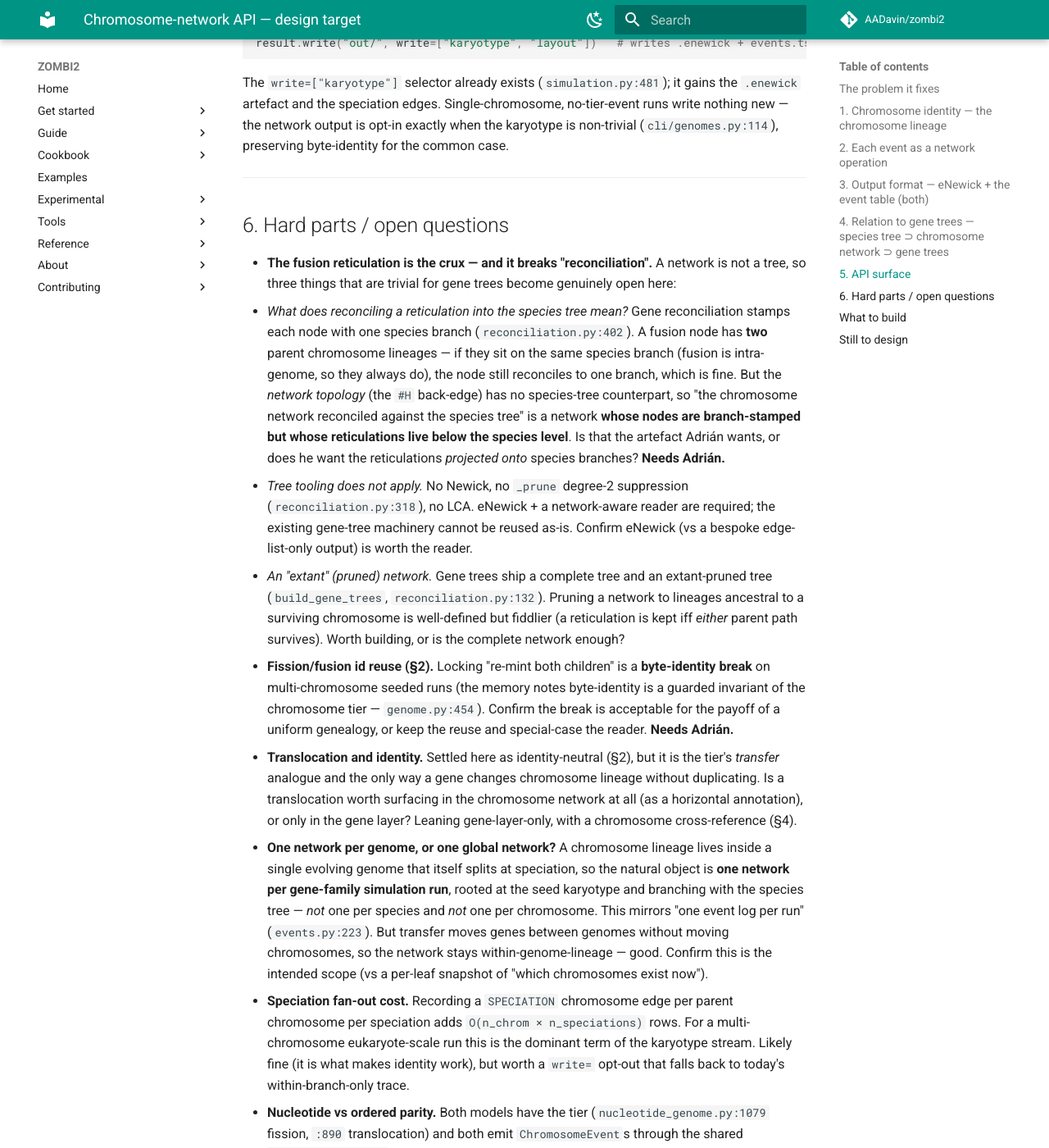
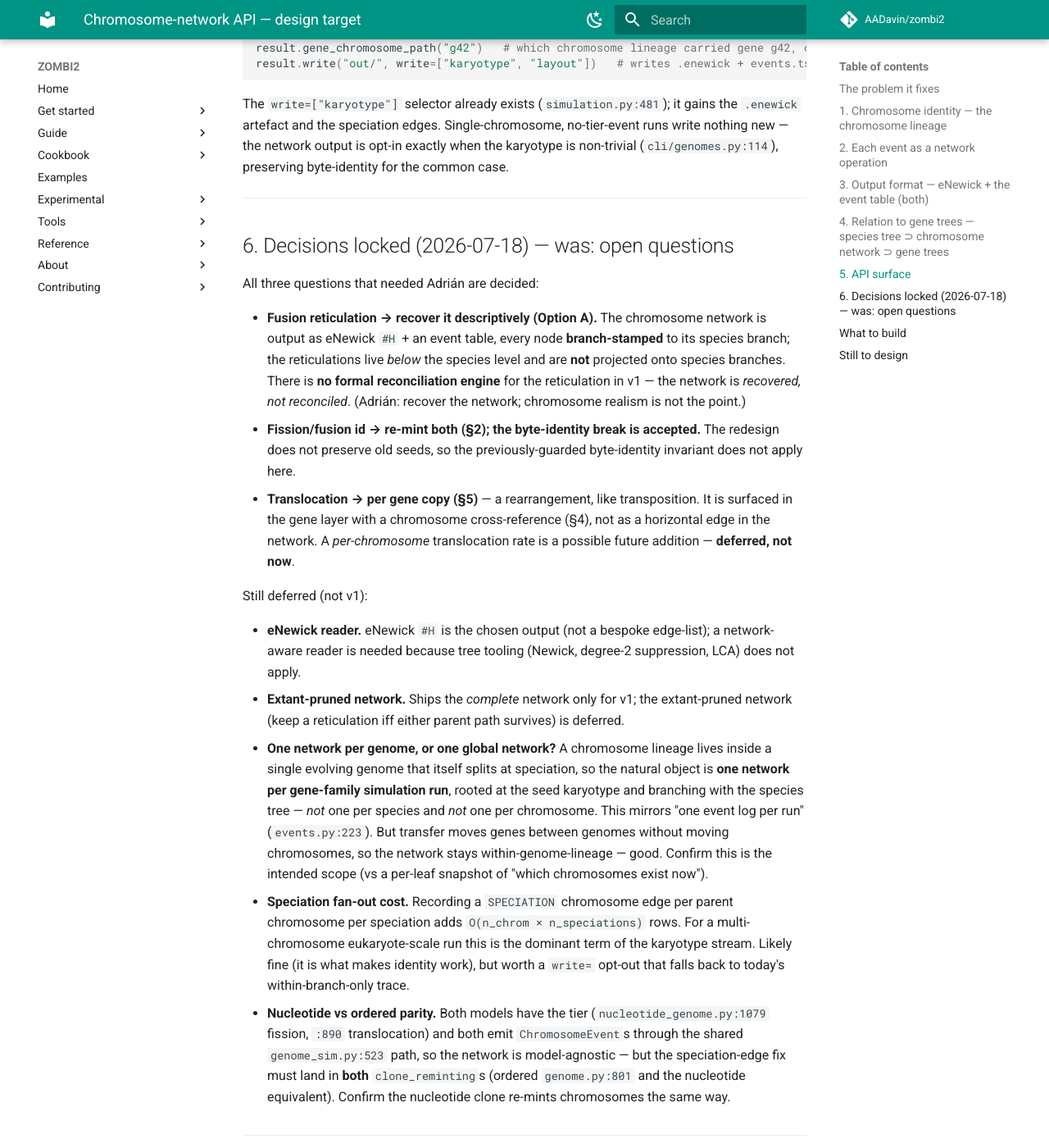
Before and after one commit to AADavin/zombi2, an MkDocs documentation site: the page built from docs/design/chromosome-network.md, in a window 1280 px wide and 1400 px high, scrolled down 6466 px. Shown: the whole window at 82% size. Built offline with MkDocs 1.6.1 and Material for MkDocs 9.7.7, drawn with Linux system fonts in a browser that asks for light colours; comment, search, counter and statistics services are not loaded; some of the changed text lies outside the part shown.

Commit message:
docs(design): lock the 3 chromosome decisions (Adrian, 2026-07-18)
1. Fusion reticulation -> recover descriptively (Option A): eNewick #H +
   event table, nodes branch-stamped, reticulations below species level, NO
   formal reconciliation engine for v1.
2. Fission/fusion id -> re-mint both children; byte-identity break accepted
   (the redesign does not preserve seeds).
3. Translocation -> per gene copy (a rearrangement, like transposition); a
   per-chromosome translocation rate is deferred.
All three 'Needs Adrian' items in section 6 are resolved.

Co-Authored-By: Claude Opus 4.8 <noreply@anthropic.com>

```diff
--- a/docs/design/chromosome-network.md
+++ b/docs/design/chromosome-network.md
@@ -93,16 +93,15 @@ Notes that need to be exact:
 - **Fission is a bifurcation, but the source id is reused.** Today the source chromosome keeps its
   `chrom_id` and only the excised arc gets a new one (`children=(src, new_cid)`, `genome.py:838`). For a
   clean genealogy the *surviving* segment is a **new lineage** too — the pre-fission chromosome ended.
-  **Decision to lock:** at fission, re-mint **both** children (`parents=(src,), children=(a, b)` with
-  two fresh ids), so a fission node looks like a speciation node and no id spans an event. This is a
-  behaviour change (byte-identity break on multi-chromosome seeds) but it is the only way "a lineage
-  ends at each event" holds uniformly. *(Alternative: keep the reuse and special-case it in the reader.
-  Rejected — it makes the source lineage's "birth" ambiguous.)*
+  **Decided (Adrián, 2026-07-18): at fission, re-mint both children** (`parents=(src,), children=(a, b)`
+  with two fresh ids), so a fission node looks like a speciation node and no id spans an event. The
+  byte-identity break on multi-chromosome seeds is **accepted** — the redesign does not preserve old
+  seeds. *(Alternative reuse-and-special-case rejected — it makes the source lineage's "birth" ambiguous.)*
 
 - **Fusion is the reticulation and the whole reason this is a network.** Two parent lineages
   (`keep`, `absorbed`) end; one child lineage begins. Today the child reuses `keep`'s id
-  (`children=(keep,)`, `genome.py:547`) — same objection as fission. **Lock the same rule:** re-mint the
-  child (`parents=(keep, absorbed), children=(fused,)`). A reticulation node has **in-degree 2** — this
+  (`children=(keep,)`, `genome.py:547`) — same objection as fission. **Decided: the same rule** — re-mint
+  the child (`parents=(keep, absorbed), children=(fused,)`). A reticulation node has **in-degree 2** — this
   is the node that breaks tree tooling (§6).
 
 - **Translocation does not touch chromosome identity.** Genes move from chromosome A to chromosome B;
@@ -210,7 +209,7 @@ genomes.simulate_ordered(
     # --- chromosome tier: count(base) × modifiers ---
     fission=0.02,                  # per chromosome (a chromosome splits in two)
     fusion=0.02,                   # per chromosome (two chromosomes merge — the reticulation)
-    translocation=0.05,            # per chromosome (an arc moves to another chromosome; identity-neutral)
+    translocation=0.05,            # per gene copy (a gene moves to another chromosome; a rearrangement, like transposition)
     chromosome_origination=0.01,   # per genome (a de-novo replicon / plasmid appears)
     chromosome_loss=0.01,          # per chromosome (a whole chromosome and its genes die)
     seed=1,
@@ -222,7 +221,8 @@ genomes.simulate_ordered(
   (`["circular", "linear"]`) for a mixed karyotype, which the engine already supports via
   `circular: bool | Sequence[bool]` (`genome.py:583`).
 - **The tier rates follow the same grammar as every other rate.** Defaults answer *per what*: fission /
-  fusion / translocation / loss are **per chromosome**; origination is **per genome** (matching the
+  fusion / loss are **per chromosome**; **translocation is per gene copy** (a rearrangement, like
+  transposition — a per-chromosome translocation rate is a possible future addition, deferred); origination is **per genome** (matching the
   code's own weighting — `_choose_chromosome_weighted` vs `_choose_chromosome_uniform`, `genome.py:471`;
   and today's help text, `cli/genomes.py:188`). Override with a count wrapper, e.g.
   `fission = PerGenome(0.02)` for one fission budget per genome regardless of chromosome count, or bend
@@ -247,35 +247,27 @@ byte-identity for the common case.
 
 ---
 
-## 6. Hard parts / open questions
+## 6. Decisions locked (2026-07-18) — was: open questions
 
-- **The fusion reticulation is the crux — and it breaks "reconciliation".** A network is not a tree, so
-  three things that are trivial for gene trees become genuinely open here:
-  - *What does reconciling a reticulation into the species tree mean?* Gene reconciliation stamps each
-    node with one species branch (`reconciliation.py:402`). A fusion node has **two** parent chromosome
-    lineages — if they sit on the same species branch (fusion is intra-genome, so they always do), the
-    node still reconciles to one branch, which is fine. But the *network topology* (the `#H` back-edge)
-    has no species-tree counterpart, so "the chromosome network reconciled against the species tree" is
-    a network **whose nodes are branch-stamped but whose reticulations live below the species level**.
-    Is that the artefact Adrián wants, or does he want the reticulations *projected onto* species
-    branches? **Needs Adrián.**
-  - *Tree tooling does not apply.* No Newick, no `_prune` degree-2 suppression (`reconciliation.py:318`),
-    no LCA. eNewick + a network-aware reader are required; the existing gene-tree machinery cannot be
-    reused as-is. Confirm eNewick (vs a bespoke edge-list-only output) is worth the reader.
-  - *An "extant" (pruned) network.* Gene trees ship a complete tree and an extant-pruned tree
-    (`build_gene_trees`, `reconciliation.py:132`). Pruning a network to lineages ancestral to a surviving
-    chromosome is well-defined but fiddlier (a reticulation is kept iff *either* parent path survives).
-    Worth building, or is the complete network enough?
+All three questions that needed Adrián are decided:
 
-- **Fission/fusion id reuse (§2).** Locking "re-mint both children" is a **byte-identity break** on
-  multi-chromosome seeded runs (the memory notes byte-identity is a guarded invariant of the chromosome
-  tier — `genome.py:454`). Confirm the break is acceptable for the payoff of a uniform genealogy, or
-  keep the reuse and special-case the reader. **Needs Adrián.**
+- **Fusion reticulation → recover it descriptively (Option A).** The chromosome network is output as
+  eNewick `#H` + an event table, every node **branch-stamped** to its species branch; the reticulations
+  live *below* the species level and are **not** projected onto species branches. There is **no formal
+  reconciliation engine** for the reticulation in v1 — the network is *recovered, not reconciled*.
+  (Adrián: recover the network; chromosome realism is not the point.)
+- **Fission/fusion id → re-mint both (§2); the byte-identity break is accepted.** The redesign does not
+  preserve old seeds, so the previously-guarded byte-identity invariant does not apply here.
+- **Translocation → per gene copy (§5)** — a rearrangement, like transposition. It is surfaced in the
+  gene layer with a chromosome cross-reference (§4), not as a horizontal edge in the network. A
+  *per-chromosome* translocation rate is a possible future addition — **deferred, not now**.
 
-- **Translocation and identity.** Settled here as identity-neutral (§2), but it is the tier's *transfer*
-  analogue and the only way a gene changes chromosome lineage without duplicating. Is a translocation
-  worth surfacing in the chromosome network at all (as a horizontal annotation), or only in the gene
-  layer? Leaning gene-layer-only, with a chromosome cross-reference (§4).
+Still deferred (not v1):
+
+- **eNewick reader.** eNewick `#H` is the chosen output (not a bespoke edge-list); a network-aware reader
+  is needed because tree tooling (Newick, degree-2 suppression, LCA) does not apply.
+- **Extant-pruned network.** Ships the *complete* network only for v1; the extant-pruned network (keep a
+  reticulation iff either parent path survives) is deferred.
 
 - **One network per genome, or one global network?** A chromosome lineage lives inside a single evolving
   genome that itself splits at speciation, so the natural object is **one network per gene-family
```
